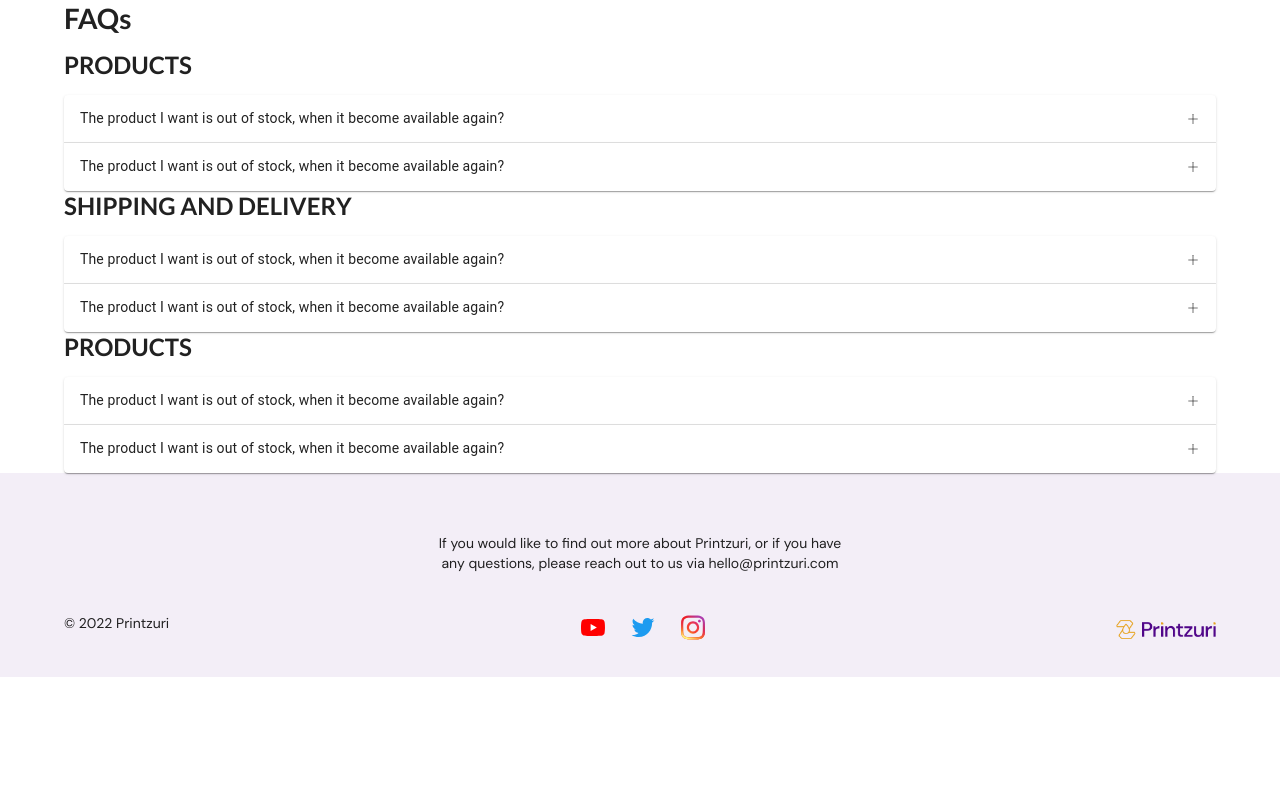
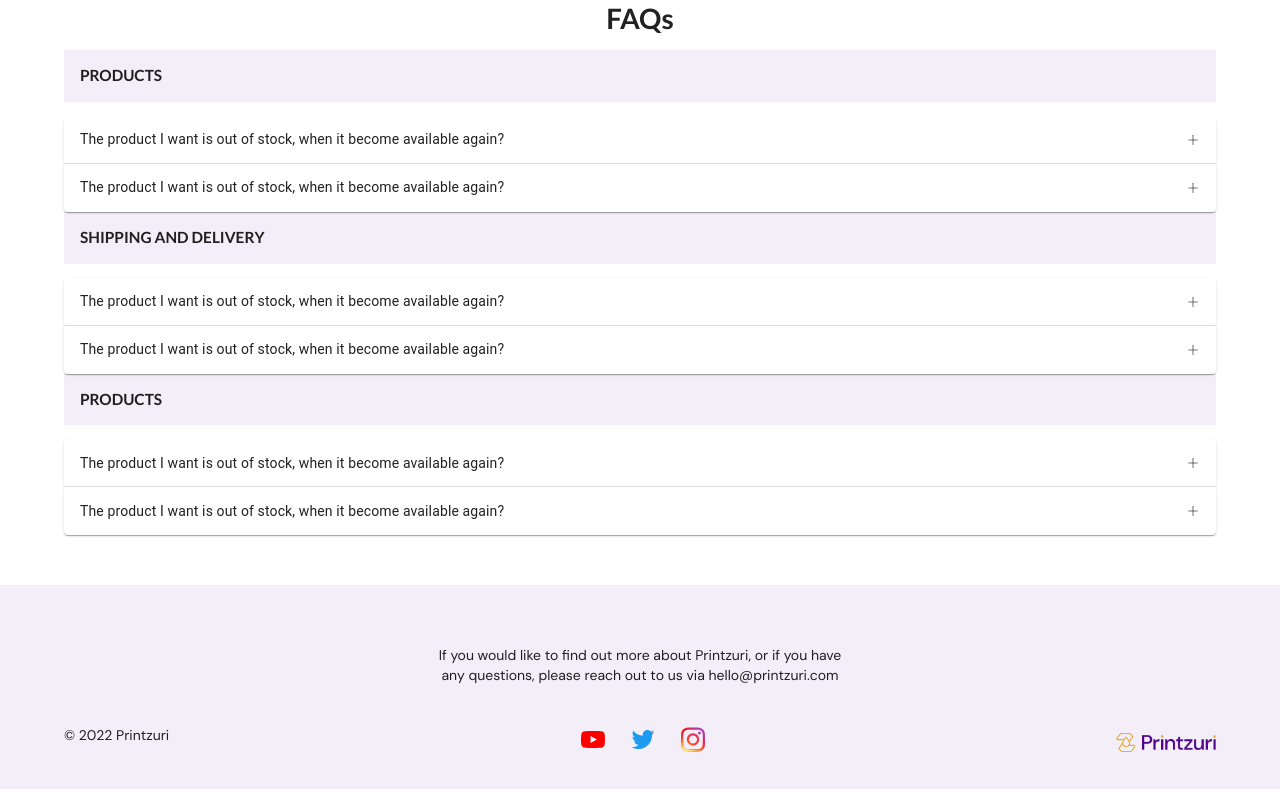
Before and after one commit to Printzuri/Printzuri-Promotion-page, a React (Vite) app: page / in a window 1280 px wide. Built offline with nearby package versions, Linux system fonts and the light colour scheme.

Commit message:
feat: created the css for the acrodion

```diff
--- a/src/pages/styles/PrintZuri.css
+++ b/src/pages/styles/PrintZuri.css
@@ -1,3 +1,14 @@
+.promoFaq{
+    padding-bottom: 50px;
+}
+.promoFaqHead{
+    text-align: center;
+}
+.promoFaqDetailHeader{
+    font-size: 1.1rem;
+    background-color: #F3EEF7;
+    padding: 16px;
+}
 .promoFooter{
     background-color: #F3EEF7;
     padding-top: 60px ;
```
